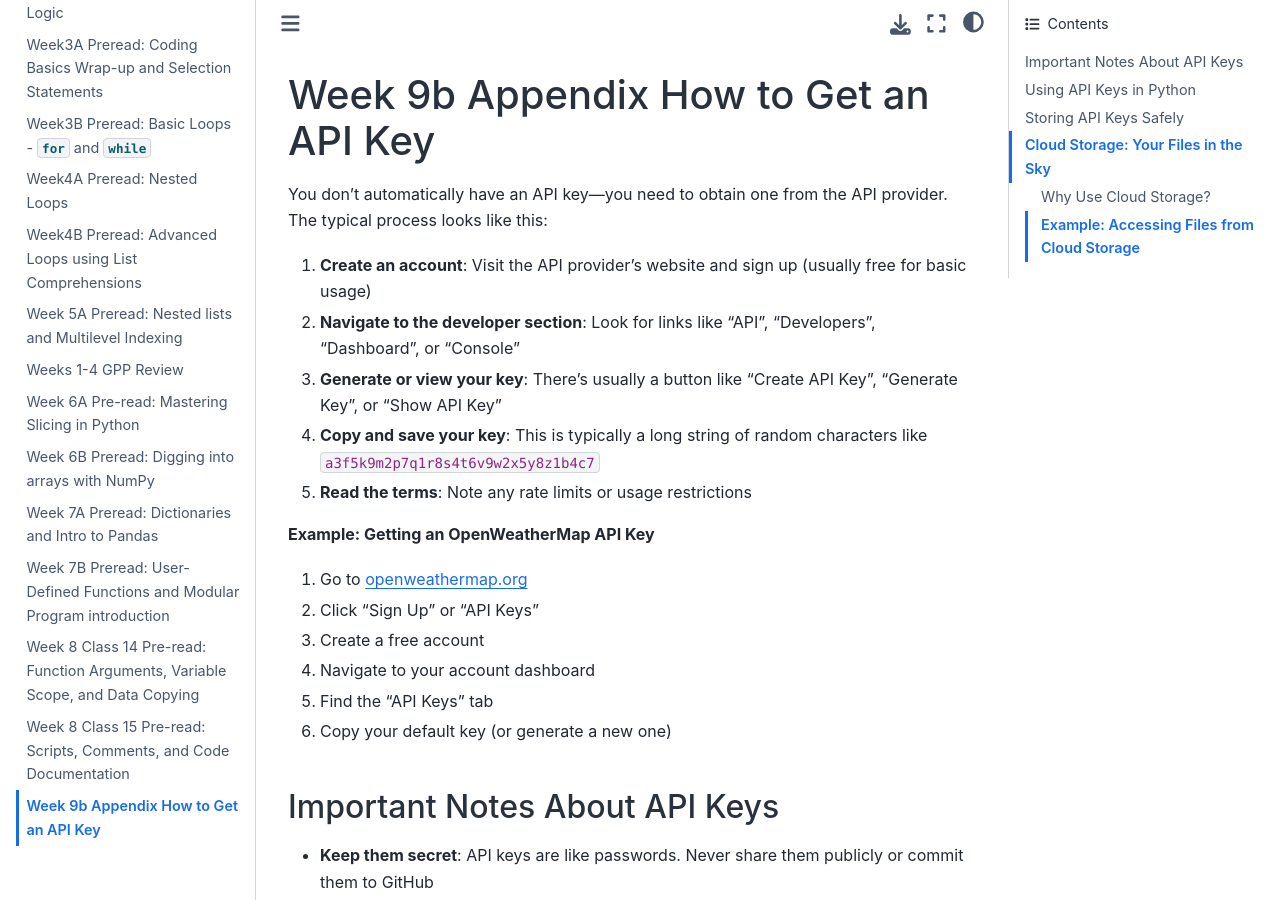
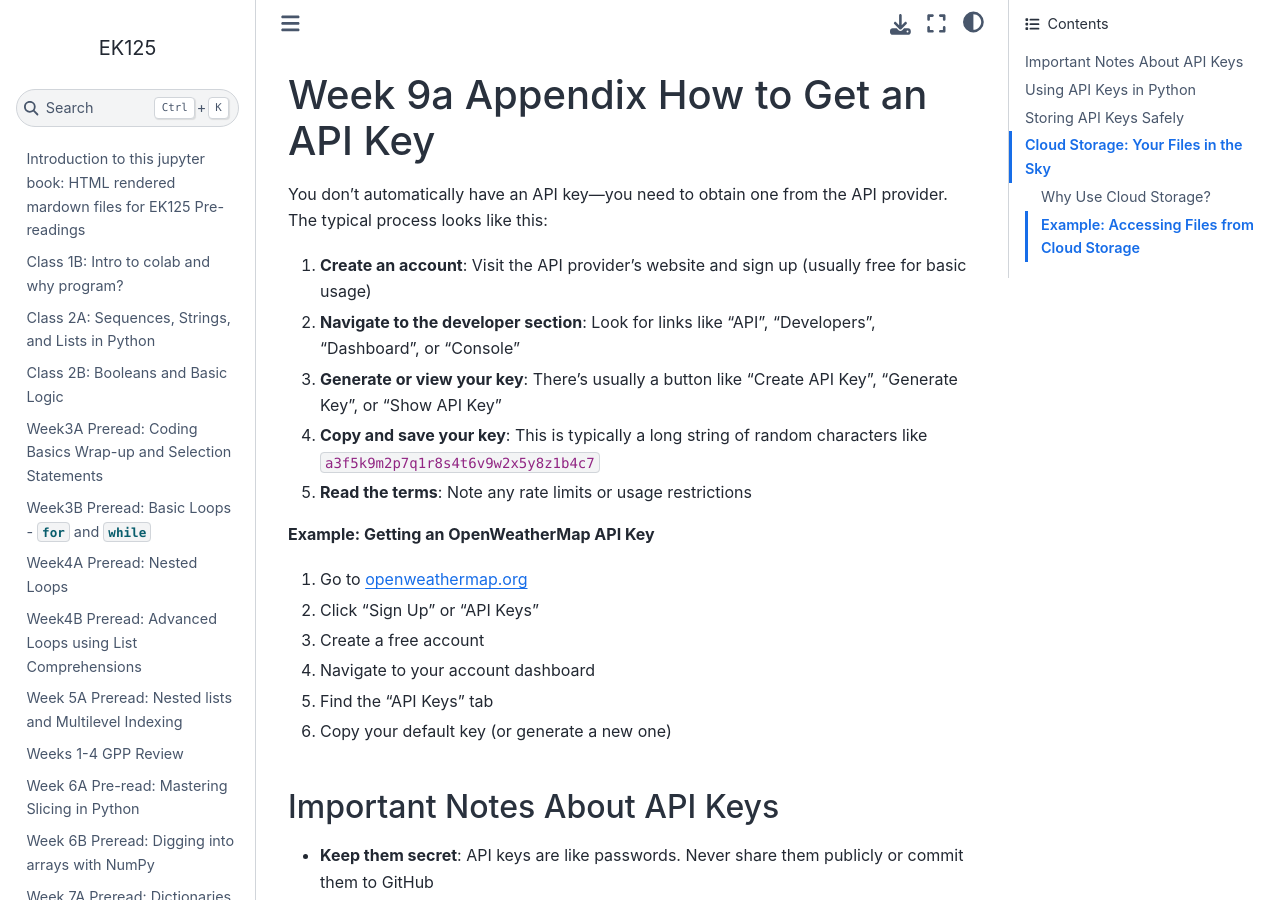
Before and after one commit to depasquale-lab/EK125, a Jupyter Book: the page built from Week9aappendix.md, in a window 1280 px wide and 900 px high. Built offline with Jupyter Book 1.0.4 settings and Sphinx 7.4.7 and the Sphinx Book theme 1.1.4, drawn with Linux system fonts in a browser that asks for light colours; pages that are not in the unit, such as notebooks, are missing from menus; some of the changed text lies outside the part shown.

Commit message:
Update and rename Week9bappendix.md to Week9aappendix.md

```diff
--- a/Week9bappendix.md
+++ b/Week9aappendix.md
@@ -1,4 +1,4 @@
-# Week 9b Appendix How to Get an API Key
+# Week 9a Appendix How to Get an API Key
 
 You don't automatically have an API key—you need to obtain one from the API provider. The typical process looks like this:
 
```
